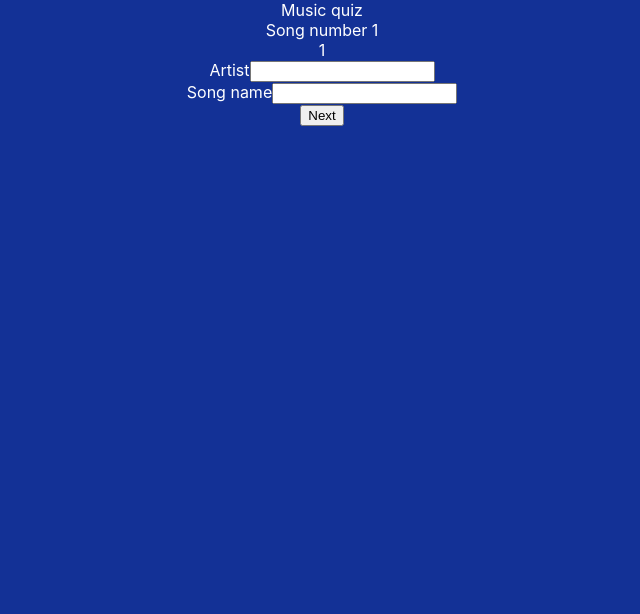
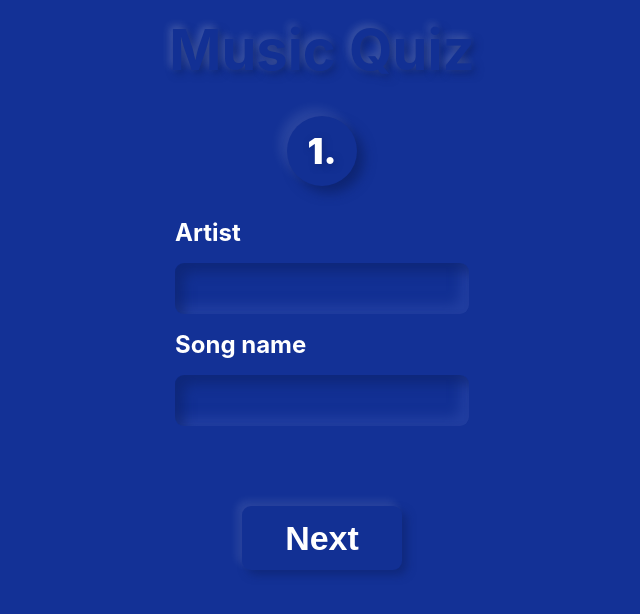
Before and after one commit to turger/music-quiz, a React (Create React App) app: page / in a window 1280 px wide. Shown: the top 614 px of the page, without its empty margins (318-958 px from the left). Built offline with nearby package versions, Linux system fonts and the light colour scheme.

Commit message:
Add styles

```diff
--- a/package.json
+++ b/package.json
@@ -6,6 +6,7 @@
     "@testing-library/jest-dom": "^5.16.5",
     "@testing-library/react": "^13.4.0",
     "@testing-library/user-event": "^13.5.0",
+    "classnames": "^2.3.2",
     "react": "^18.2.0",
     "react-dom": "^18.2.0",
     "react-qr-code": "^2.0.8",
--- a/public/index.html
+++ b/public/index.html
@@ -5,7 +5,7 @@
   <meta charset="utf-8" />
   <link rel="icon" href="%PUBLIC_URL%/favicon.ico" />
   <meta name="viewport" content="width=device-width, initial-scale=1.0, maximum-scale=1.0, user-scalable=0" />
-  <meta name="theme-color" content="#ABDEDA" />
+  <meta name="theme-color" content="#123094" />
   <meta name="description" content="Music quiz" />
   <link rel="apple-touch-icon" href="%PUBLIC_URL%/logo192.png" />
   <link rel="manifest" href="%PUBLIC_URL%/manifest.json" />
--- a/src/App.css
+++ b/src/App.css
@@ -1,3 +1,55 @@
 .App {
   text-align: center;
+  display: flex;
+  flex-direction: column;
+  align-items: center;
+  margin: 1rem;
 }
+
+.App-header {
+  font-size: 5rem;
+  margin: 0 0 1rem 0;
+  color: #123094;
+  text-shadow: -3px -3px 9px rgba(255, 255, 255, 0.2), 3px 3px 9px rgba(12, 32, 100, 0.7);
+  outline: none;
+}
+
+.App-song-number {
+  display: flex;
+  flex-direction: row;
+  justify-content: center;
+  align-items: center;
+  width: 100px;
+  height: 100px;
+  margin: 2rem;
+  border-radius: 50px;
+  background: #123094;
+  box-shadow: 7px 7px 12px rgba(12, 32, 100, 0.7), -7px -7px 12px rgba(255, 255, 255, 0.1);
+}
+
+.App-song-number-text {
+  color: #fff;
+  font-weight: 900;
+  font-size: 3rem;
+  text-shadow: 2px 2px 7px rgba(12, 32, 100, 0.5);
+}
+
+@media screen and (max-width: 4200px) {
+  .App-header {
+    font-size: 3.5rem;
+  }
+
+  .App-song-number {
+    margin: 1rem;
+    width: 70px;
+    height: 70px;
+  }
+
+  .App-song-number-text {
+    font-size: 2.2rem;
+  }
+
+  h1 {
+    font-size: 1.5rem;
+  }
+}
--- a/src/App.js
+++ b/src/App.js
@@ -7,17 +7,17 @@ const App = ({ songCount }) => {
   const [songNumber, setSongNumber] = useState(1)
   return (
     <div className='App'>
-      <div className='App-header'>Music quiz</div>
-      <div className='App-song-number'>Song number {songNumber}</div>
-      <div className='App-answer'>
-        {<Answer songNumber={songNumber} setSongNumber={setSongNumber} songCount={songCount} />}
+      <h1 className='App-header'>Music Quiz</h1>
+      <div className='App-song-number'>
+        <h1 className='App-song-number-text'>{songNumber}.</h1>
       </div>
+      <Answer songNumber={songNumber} setSongNumber={setSongNumber} songCount={songCount} />
     </div>
   )
 }
 
 App.propTypes = {
-  songCount: PropTypes.number
+  songCount: PropTypes.number,
 }
 
 export default App
--- a/src/Info.css
+++ b/src/Info.css
@@ -1,15 +1,10 @@
 .Info {
   text-align: center;
   height: 100%;
-}
-
-.Info-url {
-  padding: 30px;
+  margin: 30px;
 }
 
 .Info-qr {
-  width: auto;
-  margin: 0 auto;
-  max-height: 60vh;
+  max-height: 70vh;
   height: 100%;
 }
--- a/src/Info.js
+++ b/src/Info.js
@@ -11,11 +11,11 @@ function Info({ songCount }) {
       <h1>Christmas song music quiz</h1>
       <h3>Theme: famous artist christmas songs</h3>
       <h4>Song count: {songCount}</h4>
-      <div className='Info-url'>Go to: {url}</div>
+      <h3 className='Info-url'>{url}</h3>
       <div className='Info-qr'>
         <QRCode
           value={url}
-          style={{ width: 'auto', maxHeight: '100%', height: '100%' }}
+          style={{ width: 'auto', maxWidth: '100%', maxHeight: '100%', height: '100%' }}
           viewBox={'0 0 256 256'}
         />
       </div>
@@ -24,7 +24,7 @@ function Info({ songCount }) {
 }
 
 Info.propTypes = {
-  songCount: PropTypes.number
+  songCount: PropTypes.number,
 }
 
 export default Info
--- a/src/Points.css
+++ b/src/Points.css
@@ -1,12 +1,46 @@
 .Points {
+  display: flex;
+  flex-direction: column;
+  flex-wrap: wrap;
+  align-items: center;
+  justify-content: center;
+  color: #ffffff;
 }
 
 .Points-row {
   display: flex;
+  flex-wrap: wrap;
   flex-direction: row;
+  justify-content: space-between;
+  padding: 8px 20px;
+}
+
+.Points-row-answer {
+  display: flex;
+  flex-wrap: wrap;
 }
 
 .Points-row-points {
   display: flex;
   flex-direction: row;
+  padding-left: 1rem;
 }
+
+.Points-row-points-button {
+  color: #ffffff;
+  background: #123094;
+  box-shadow: 5px 5px 9px rgba(12, 32, 100, 0.5), -5px -5px 9px rgba(47, 76, 173, 0.5);
+  border-radius: 9px;
+  text-shadow: 5px 5px 9px rgba(12, 32, 100, 0.5), -5px -5px 9px rgba(47, 76, 173, 0.5);
+  padding: 4px 8px;
+  margin-left: 5px;
+  margin-top: 5px;
+  outline: 0;
+  font-size: 1.1rem;
+  font-weight: bolder;
+}
+
+.Points-row-points-button.selected {
+  color: #ffffff;
+  background: #abdeda;
+}
--- a/src/Points.js
+++ b/src/Points.js
@@ -1,5 +1,6 @@
 import { useState } from 'react'
 import PropTypes from 'prop-types'
+import cx from 'classnames'
 import './Points.css'
 
 const Points = ({ songCount }) => {
@@ -7,7 +8,8 @@ const Points = ({ songCount }) => {
   const initialPointsArray = [...Array(songCount)].map(() => 0)
   const storedPointsArray = storedPoints ? storedPoints.split(',').map(Number) : initialPointsArray
 
-  const calculatePoints = () => pointsArray ? pointsArray.reduce((a, b) => Number(a) + Number(b), 0) : 0
+  const calculatePoints = () =>
+    pointsArray ? pointsArray.reduce((a, b) => Number(a) + Number(b), 0) : 0
 
   const [pointsArray, setPointsArray] = useState(storedPointsArray || initialPointsArray)
   const [points, setPoints] = useState(calculatePoints())
@@ -30,23 +32,31 @@ const Points = ({ songCount }) => {
 
   return (
     <div className='Points'>
+      <h1 className='Points-header'>Score</h1>
       <div className='Points-points'>
         {[...Array(songCount)].map((e, i) => (
           <div className='Points-row' key={i}>
-            <div className='Points-row-num'>{i + 1}.</div>
-            <div className='Points-row-artist'>{getArtist(i) || '🤔'}</div>
-            {'-'}
-            <div className='Points-row-song'>{getSong(i) || '🤷'}</div>
+            <div className='Points-row-answer'>
+              <div>{i + 1}. {getArtist(i) || '🤔'} -</div>
+              <div>{getSong(i) || '🤷'}</div>
+            </div>
             <div className='Points-row-points'>
-              <button className='' onClick={() => handlePoints(i, 0)}>0</button>
-              <button onClick={() => handlePoints(i, 1)}>1</button>
-              <button onClick={() => handlePoints(i, 2)}>2</button>
-              <div className='Points-row-points-selected'>{pointsArray[i]}</div>
+              {[...Array(3)].map((e, amount) => (
+                <div
+                  className={cx('Points-row-points-button', {
+                    selected: pointsArray[i] === amount,
+                  })}
+                  key={amount}
+                  onClick={() => handlePoints(i, amount)}
+                >
+                  {amount}
+                </div>
+              ))}
             </div>
           </div>
         ))}
       </div>
-      <div className='Points-total'>Total points: {points}</div>
+      <h3 className='Points-total'>Total points: {points}</h3>
     </div>
   )
 }
--- a/src/components/Answer.css
+++ b/src/components/Answer.css
@@ -1,2 +1,68 @@
 .Answer {
+  display: flex;
+  flex-direction: column;
+  align-items: center;
+  text-align: initial;
 }
+
+.Answer-input {
+  width: 287px;
+  height: 49px;
+  background: #123094;
+  border: none;
+  color: #fff;
+  font-size: 1.5rem;
+  box-shadow: inset 9px 9px 12px rgba(12, 32, 100, 0.5), inset -9px -9px 12px rgba(47, 76, 173, 0.5);
+  -webkit-appearance: none;
+  border-radius: 9px;
+  padding-left: 5px;
+}
+
+.Answer-submit-buttons {
+  display: flex;
+  justify-content: space-around;
+  width: 100%;
+}
+
+.Answer-next,
+.Answer-ready {
+  display: flex;
+  align-items: center;
+  justify-content: center;
+  margin-top: 5rem;
+  width: 10rem;
+  height: 4rem;
+  font-weight: 700;
+  font-size: 34px;
+  line-height: 41px;
+  color: #fff;
+  background: #123094;
+  box-shadow: 5px 5px 9px rgba(12, 32, 100, 0.5), -5px -5px 9px rgba(255, 255, 255, 0.1);
+  -webkit-appearance: none;
+  border-radius: 9px;
+  border: none;
+}
+
+.Answer-ready {
+  width: 8.5rem;
+}
+
+.Answer-back {
+  font-size: 20px;
+  color: #fff;
+  border: none;
+  margin: 3rem;
+  text-decoration: underline;
+}
+
+@media screen and (max-width: 420px) {
+  .Answer-back {
+    margin: 1rem 0 0 0;
+  }
+
+  .Answer-next,
+  .Answer-ready {
+    margin-top: 3rem;
+  }
+
+}
--- a/src/components/Answer.js
+++ b/src/components/Answer.js
@@ -18,6 +18,7 @@ const Answer = ({ songNumber, setSongNumber, songCount }) => {
     const currentSong = localStorage.getItem(`song-${nextSongNumber}`) || ''
     setSong(currentSong)
     setSongNumber(nextSongNumber)
+    window.scrollTo(0, 0)
   }
 
   const handleBack = () => {
@@ -29,18 +30,20 @@ const Answer = ({ songNumber, setSongNumber, songCount }) => {
     const currentSong = localStorage.getItem(`song-${previousSongNumber}`) || ''
     setSong(currentSong)
     setSongNumber(previousSongNumber)
+    window.scrollTo(0, 0)
   }
 
   const handleReady = () => {
+    window.scrollTo(0, 0)
     navigate('/points')
   }
 
   return (
     <div className='Answer'>
-      {songNumber}
       <div className='Answer-artist'>
-        <label htmlFor='artist'>Artist</label>
+        <h1 htmlFor='artist'>Artist</h1>
         <input
+          className='Answer-input'
           type='text'
           id='artist'
           name='artist'
@@ -49,8 +52,9 @@ const Answer = ({ songNumber, setSongNumber, songCount }) => {
         />
       </div>
       <div className='Answer-song'>
-        <label htmlFor='song'>Song name</label>
+        <h1 htmlFor='artist'>Song name</h1>
         <input
+          className='Answer-input'
           type='text'
           id='song'
           name='song'
@@ -58,11 +62,7 @@ const Answer = ({ songNumber, setSongNumber, songCount }) => {
           onChange={(e) => setSong(e.target.value)}
         />
       </div>
-      {songNumber > 1 && (
-        <button onClick={handleBack} className='Answer-back'>
-          Back
-        </button>
-      )}
+      <div className='Answer-submit-buttons'>
         {songNumber < songCount && (
           <button onClick={handleNext} className='Answer-next'>
             Next
@@ -72,6 +72,12 @@ const Answer = ({ songNumber, setSongNumber, songCount }) => {
           <button onClick={handleReady} className='Answer-ready'>
             Ready
           </button>
+        )}
+      </div>
+      {songNumber > 1 && (
+        <div onClick={handleBack} className='Answer-back'>
+          Back
+        </div>
       )}
     </div>
   )
--- a/src/index.css
+++ b/src/index.css
@@ -6,18 +6,14 @@ body {
   -moz-osx-font-smoothing: grayscale;
 }
 
-html,
 body,
 #root {
   margin: 0;
   padding: 0;
-  height: 100%;
-  width: 100%;
-}
-
-:root {
   background-color: hsla(226, 78%, 33%, 1);
   color: #fff;
+  height: 90vh;
+  width: 100vw;
 }
 
 code {
```
Also changed, not shown: 2 other files (tests, documents, lock files or other folders). Lines whose indentation alone changed are shown as unchanged.
